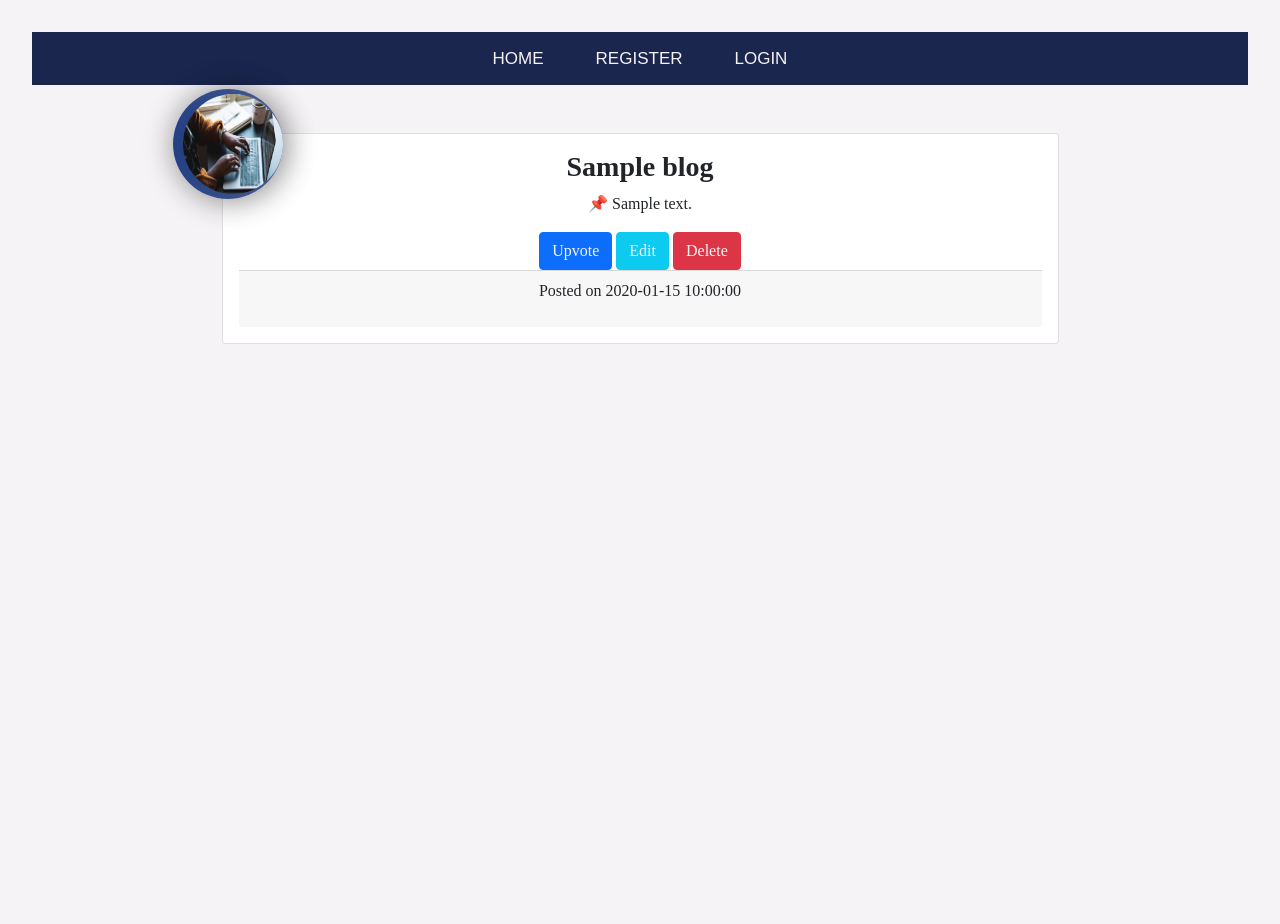
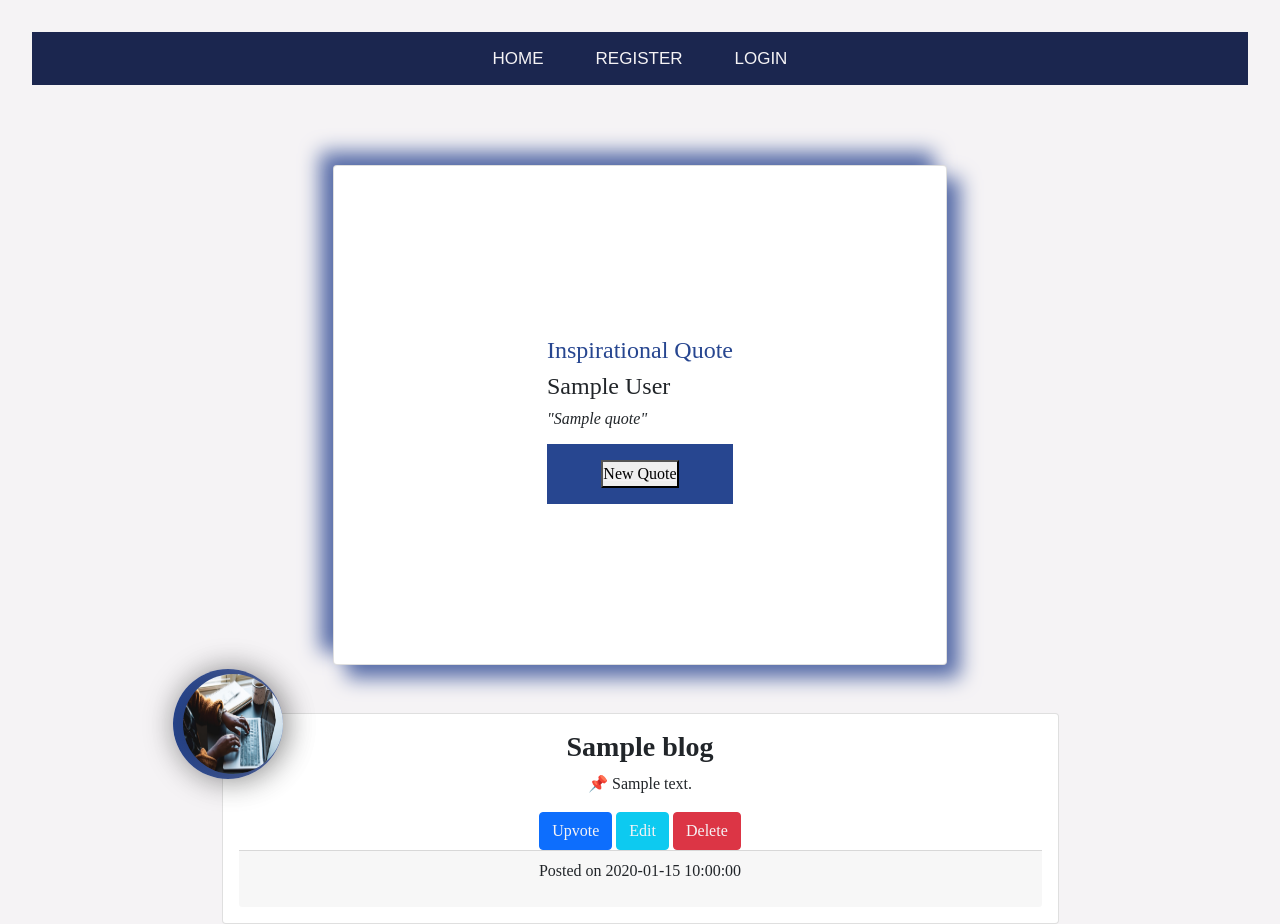
Before and after one commit to M0nicah/blog-app, a Python web app: template app/templates/index.html in a window 1280 px wide. Before the commit the page ends 344 px from the top, so only its background shows below. Run offline with Jinja, Linux system fonts and the light colour scheme; the template is opened without the code that fills it: most values are stand-ins (such as "Sample title", 1, 10 or a date in 2020); some libraries are stand-ins or nearby versions.

Commit message:
add quotes generated randomly from quotes api

```diff
--- a/app/forms.py
+++ b/app/forms.py
@@ -4,7 +4,6 @@ from flask_wtf.file import FileField, FileAllowed
 from wtforms import StringField, PasswordField, SubmitField
 from wtforms.validators import DataRequired, Length, Email, EqualTo, ValidationError
 from app.models import User, Blog
-
 
 class RegistrationForm(FlaskForm):
     username = StringField('Username', validators=[DataRequired(), Length(min=3, max=25)])
--- a/app/static/css/base.css
+++ b/app/static/css/base.css
@@ -14,7 +14,6 @@ font-family: 'Playfair Display', serif;
 .nav-item{
     transition: all .5s ease;
     color: #fff;
-    /* border: 3px solid white; */
     font-family:'Montserrat', sans-serif;
     text-transform: uppercase;
     text-align: center;
--- a/app/static/css/index.css
+++ b/app/static/css/index.css
@@ -30,3 +30,32 @@ img {
   border-radius: 100%;
   box-shadow: 1px 1px 2rem rgba(0, 0, 0, 0.3);
 }
+
+.quote-wrapper {
+  max-width: 48vw;
+  min-height: 500px;
+  margin: 80px auto;
+  justify-content: center;
+  align-items: center;
+  display: flex;
+  margin-bottom: 1rem;
+  padding: 40px 30px 30px 30px;
+  background-color: #f5f3f5;
+  border-radius: 15px;
+  box-shadow: 13px 13px 20px #576ca8, -13px -13px 20px #576ca8;
+}
+.quote-title{
+  color: #274690;
+}
+
+.quote-btn{
+  background-color: #274690;
+  padding: 1rem;
+  color: #f5f3f5;
+  justify-content: center;
+  align-items: center;
+  display: flex;
+  margin: auto;
+  outline: none;
+
+}
--- a/app/templates/index.html
+++ b/app/templates/index.html
@@ -5,23 +5,47 @@
   type="text/css"
   href="{{ url_for('static', filename='css/index.css') }}"
 />
-<style>
-</style>
+<link
+  href="https://cdn.jsdelivr.net/npm/bootstrap@5.0.2/dist/css/bootstrap.min.css"
+  rel="stylesheet"
+  integrity="sha384-EVSTQN3/azprG1Anm3QDgpJLIm9Nao0Yz1ztcQTwFspd3yD65VohhpuuCOmLASjC"
+  crossorigin="anonymous"
+/>
+
+<div>
+  <div class="quote-wrapper card">
+    <div class="quote">
+      <h4 class="quote-title text-center">Inspirational Quote</h1>
+      <h4>{{quote.author}}</h1>
+      <h6>
+        <blockquote><cite> "{{quote.quote}}" </cite></blockquote>
+      </h6>
+      <a class="quote-btn" href="{{url_for('main.index')}}"><button>New Quote</button></a>
+    </div>
+  </div>
+</div>
 {% block blog %}
 
 <div class="blog_post">
   {% for blog in blog %}
 
-  <div class="card text-center w-75 mx-auto mt-5 ">
+  <div class="card text-center w-75 mx-auto mt-5">
     <div class="card-body">
       <div class="img-pod">
-        <img src="{{ url_for('static', filename='hero.jpg') }}" alt="profile-image">
+        <img
+          src="{{ url_for('static', filename='hero.jpg') }}"
+          alt="profile-image"
+        />
       </div>
       <h5 class="card-title fs-3 fw-bolder">{{ blog.title }}</h5>
       <p class="card-text">📌 {{ blog.body }}</p>
       <a href="#" class="btn btn-primary">Upvote</a>
-      <a href="{{ url_for('main.edit_post', id=blog.id) }}" class="btn btn-info">Edit</a>
-      <a href="{{ url_for('main.delete', id=blog.id) }}" class="btn btn-danger">Delete</a>
+      <a href="{{ url_for('main.edit_post', id=blog.id) }}" class="btn btn-info"
+        >Edit</a
+      >
+      <a href="{{ url_for('main.delete', id=blog.id) }}" class="btn btn-danger"
+        >Delete</a
+      >
 
       <div class="card-footer submit-btn">
         <p>Posted on {{blog.date_posted}}</p>
```
Also changed, not shown: app/main/routes.py (+20 -32 lines), app/models.py (+8 -0 lines), app/requests.py (added, +17 -0 lines), 2 other files.
